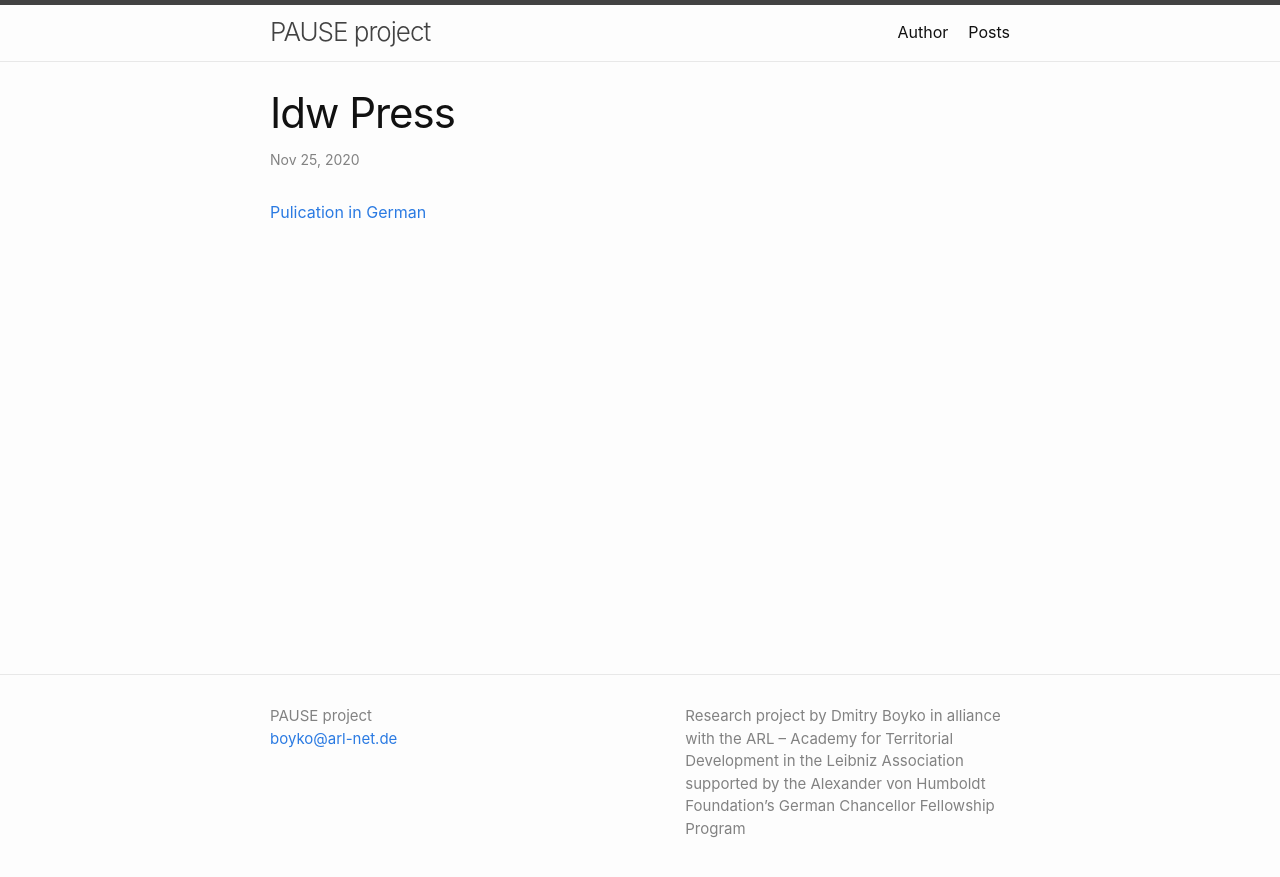
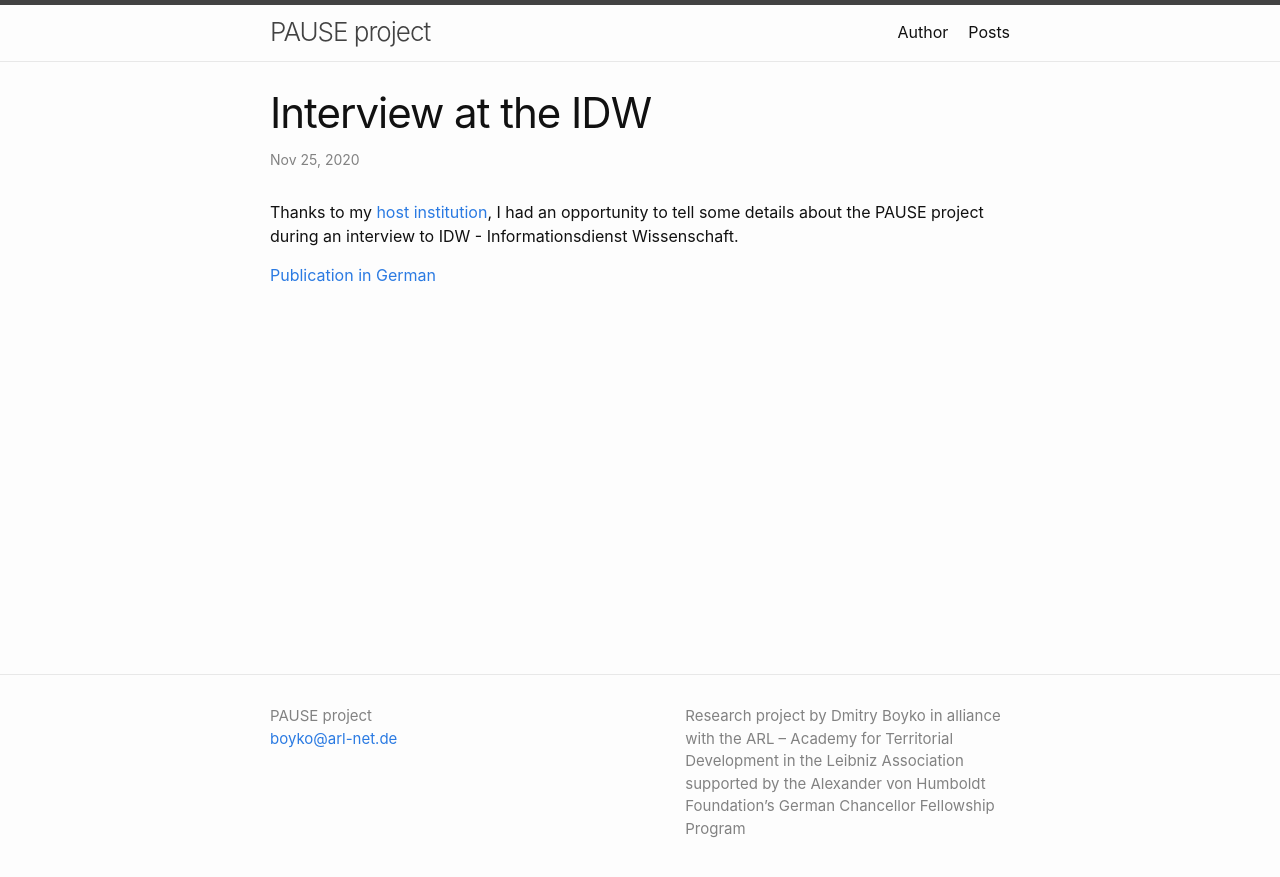
Before and after one commit to boikod/pause, a Jekyll site: the page built from _posts/2020-11-25-idw-press.markdown, in a window 1280 px wide. Shown: the top 877 px of the page. Built offline with Jekyll 4.4.1, drawn with Linux system fonts in a browser that asks for light colours; our own code applies the rules of GitHub Pages for plain Markdown files.

Commit message:
Update 2020-11-25-idw-press.markdown

```diff
--- a/_posts/2020-11-25-idw-press.markdown
+++ b/_posts/2020-11-25-idw-press.markdown
@@ -1,3 +1,10 @@
+---
+layout: post
+title:  "Interview at the IDW"
+date:   2020-11-25 12:38:49 +0300
+categories: news
+---
 
+Thanks to my [host institution](https://www.arl-net.de), I had an opportunity to tell some details about the PAUSE project during an interview to IDW - Informationsdienst Wissenschaft.
 
-[Pulication in German](https://idw-online.de/de/news758585?fbclid=IwAR1pWr81hgQKjD6bf_oQkfOD-FmlUnNmxhJJMTa1W7Plw-9cXHxQ4BGt5rQ)
+[Publication in German](https://idw-online.de/de/news758585?fbclid=IwAR1pWr81hgQKjD6bf_oQkfOD-FmlUnNmxhJJMTa1W7Plw-9cXHxQ4BGt5rQ)
```
